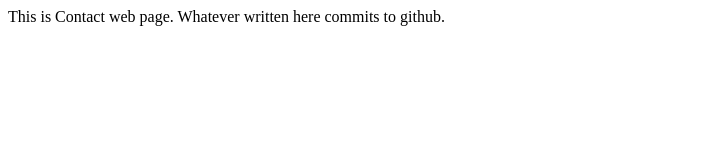
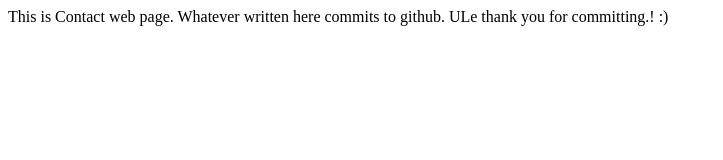
Before and after one commit to viggy04/Gitty, a plain HTML site: page Contact.html in a window 1280 px wide. Shown: the whole page, without its empty margins (0-723 px from the left). Drawn offline with Linux system fonts and the light colour scheme.

Commit message:
Update Contact.html

```diff
--- a/Contact.html
+++ b/Contact.html
@@ -8,7 +8,7 @@
 </head>
 <body>
 
-    This is Contact web page. Whatever written here commits to github.
+    This is Contact web page. Whatever written here commits to github. ULe thank you for committing.! :)
 
 </body>
 </html>
```
